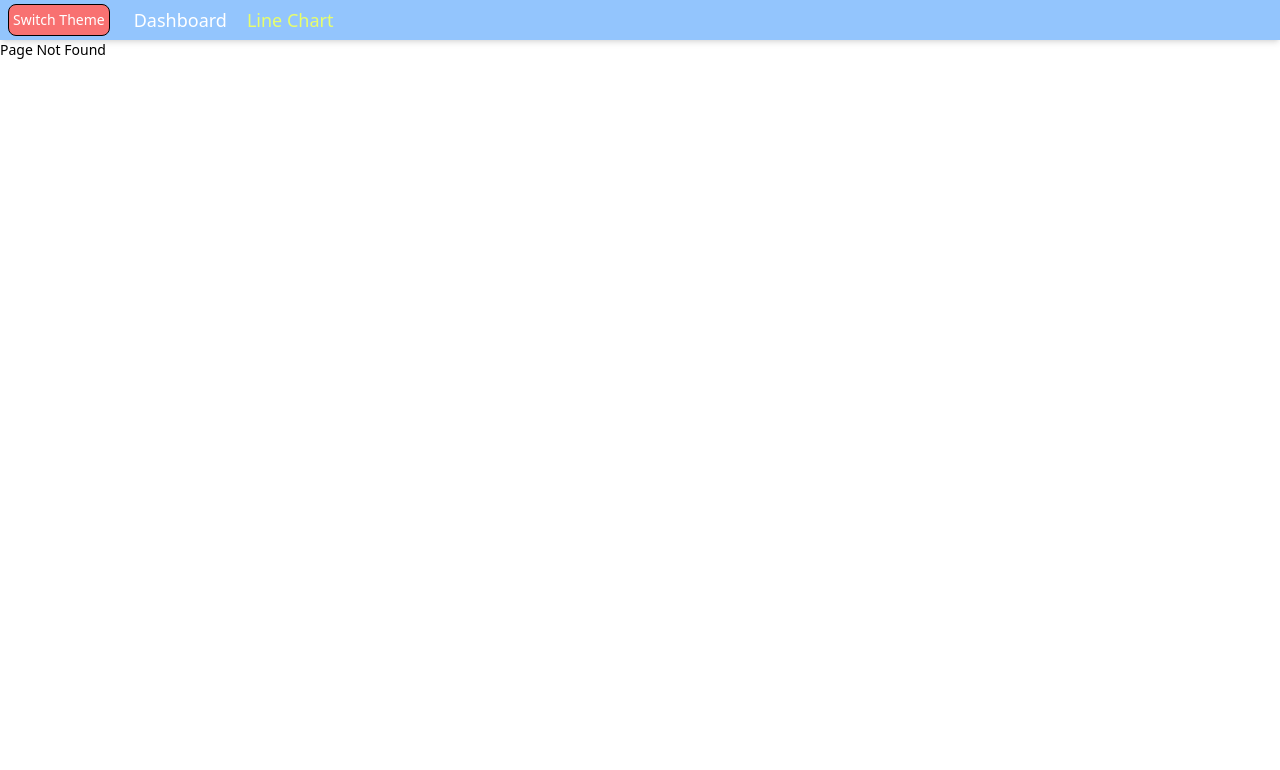
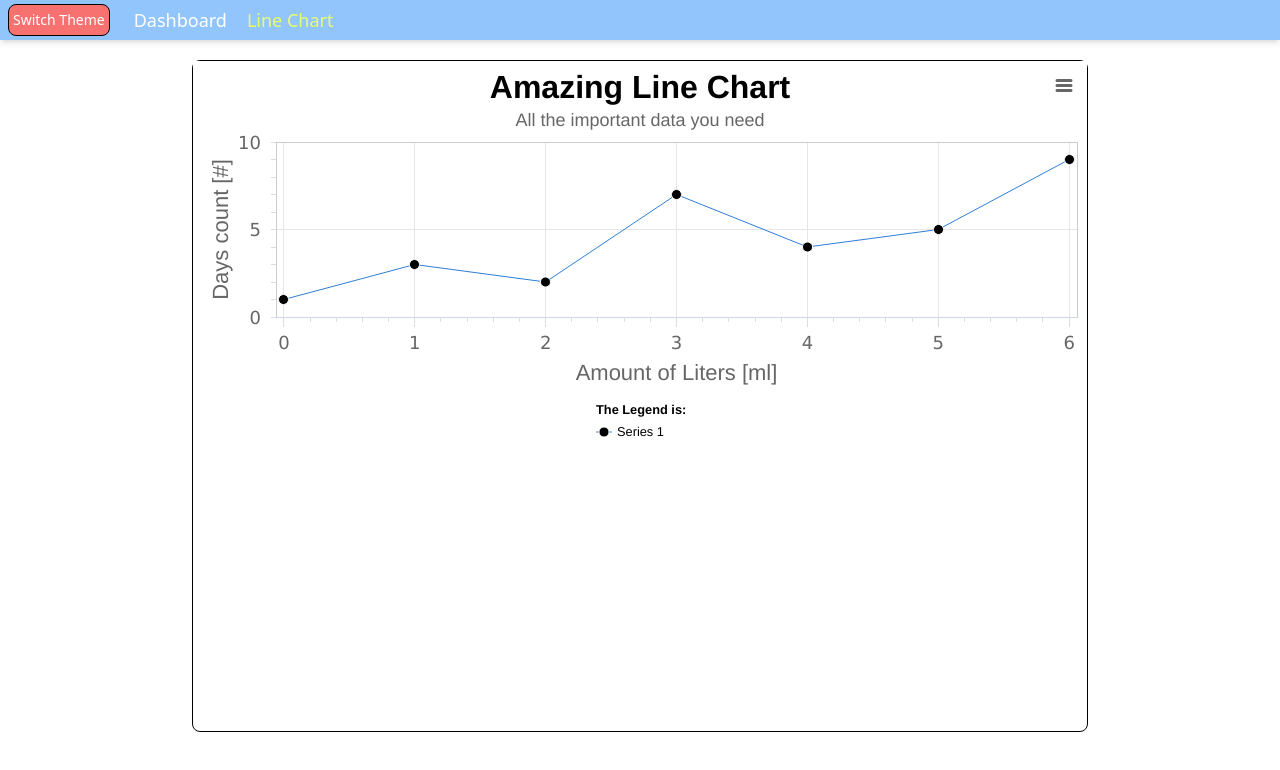
Before and after one commit to talkohavy/lowcharts, a React (Vite) app: page /line in a window 1280 px wide. Before the commit this address had no page. Shown: the top 770 px of the page. Built offline with nearby package versions, Linux system fonts and the light colour scheme.

Commit message:
master: added a LineChart page example

```diff
--- a/src/App.jsx
+++ b/src/App.jsx
@@ -2,6 +2,7 @@ import 'react-grid-layout/css/styles.css';
 import { Route, Routes } from 'react-router-dom';
 import DashboardPage from './pages/DashboardPage';
 import Header from './Layout/Header';
+import LineChartExample from './pages/LineChartExample';
 
 function App() {
   return (
@@ -10,7 +11,9 @@ function App() {
 
       <Routes>
         <Route path='index.html' element={<DashboardPage />} />
+        <Route path='/home' element={<DashboardPage />} />
         <Route path='/' element={<DashboardPage />} />
+        <Route path='/line' element={<LineChartExample />} />
 
         <Route path='*' element={<div>Page Not Found</div>} />
       </Routes>
--- /dev/null
+++ b/src/pages/LineChartExample/index.jsx
@@ -0,0 +1,25 @@
+import React, { useContext } from 'react';
+import LineChart from '@src/highcharts/LineChart';
+import { GetDarkThemeContext } from '../../DarkThemeProvider';
+
+export default function LineChartExample() {
+  const { isDarkMode } = useContext(GetDarkThemeContext);
+
+  return (
+    <div className='flex flex-col items-center justify-start p-5'>
+      <div className='w-4xl h-2xl border border-black rounded-lg'>
+        <LineChart
+          title='Amazing Line Chart'
+          subtitle='All the important data you need'
+          xAxisLabel='Amount of Liters [ml]'
+          yAxisLabel='Days count [#]'
+          legendTitleText='The Legend is:'
+          // captionText='hello<br/>world'
+          series={[{ data: [1, 3, 2, 7, 4, 5, 9] }]}
+          lineWidth={1}
+          isDarkMode={isDarkMode}
+        />
+      </div>
+    </div>
+  );
+}
```
